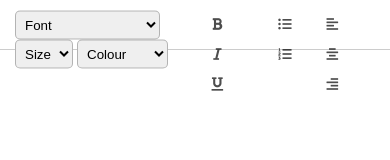
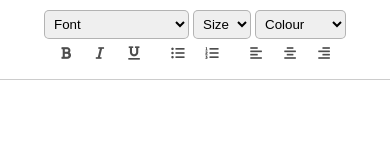
Before and after one commit to jkaho/rich-text-editor, a plain HTML site: page index.html in a window 390 px wide. Drawn offline with Linux system fonts and the light colour scheme.

Commit message:
Add responsive styles

```diff
--- a/assets/style.css
+++ b/assets/style.css
@@ -99,3 +99,28 @@ html, body {
 #verdana {
   font-family: Verdana, Geneva, Tahoma, sans-serif;
 }
+
+/* ------- MEDIA QUERIES ------- */
+@media (max-width: 700px) {
+  #toolbar {
+    height: 80px;
+  }
+
+  #toolbar {
+    display: block;
+    text-align: center;
+  }
+
+  #toolbar-section2, #toolbar-section3, #toolbar-section4 {
+    display: inline-block;
+  }
+
+  #toolbar-section1 {
+    margin-top: 10px;
+  }
+
+  .format-select, .icon {
+    top: 0;
+    transform: none;
+  }
+}
```
